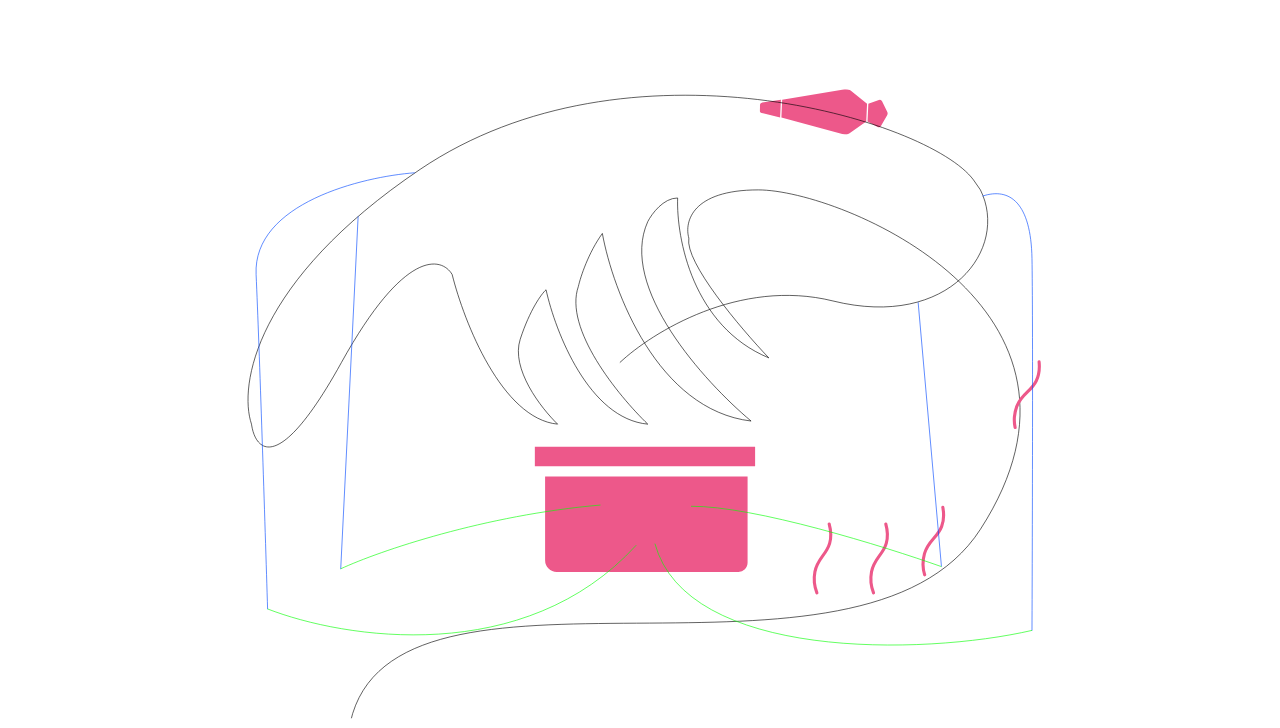
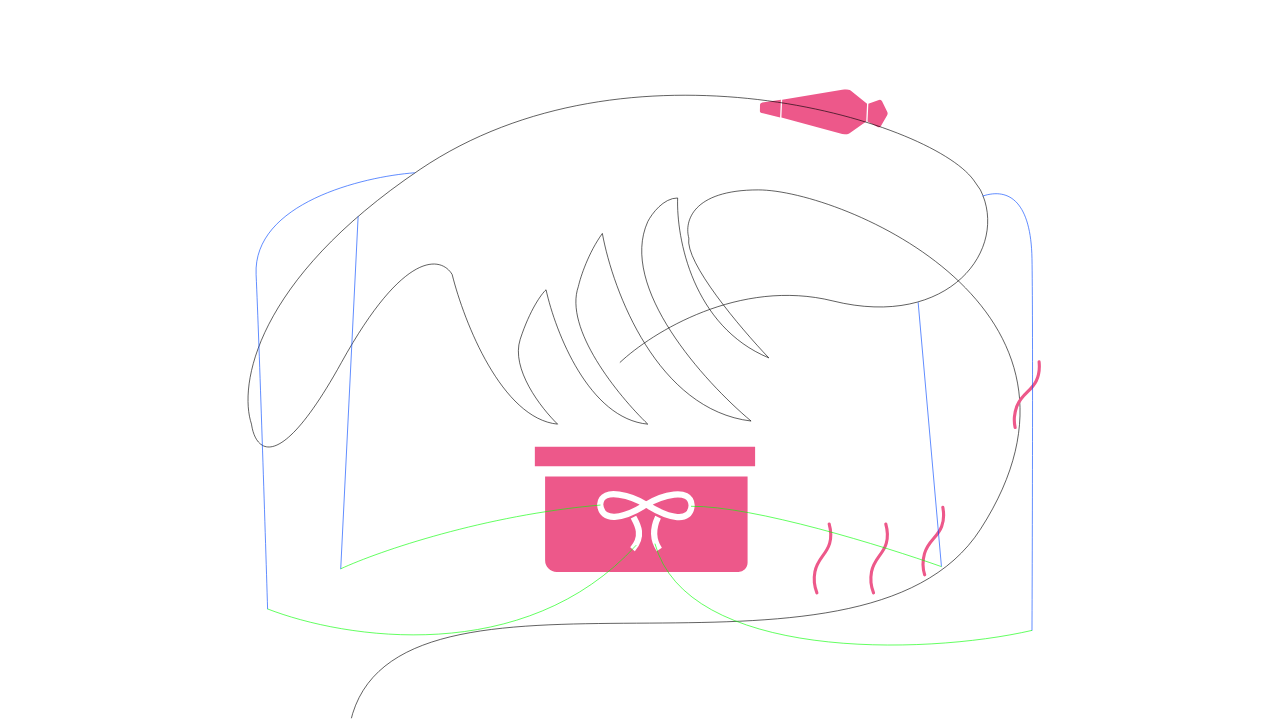
Before and after one commit to yukiiimak/SweetBox, a website: page deploy/index.html in a window 1280 px wide. Shown: the top 728 px of the page. Drawn offline with Linux system fonts and the light colour scheme.

Commit message:
separated ribbon elements into different assets

```diff
--- a/deploy/index.html
+++ b/deploy/index.html
@@ -33,8 +33,10 @@
                 <path id="box-bottom" d="M567.48 635.574h325.427v138.757c0 3.88-1.544 7.601-4.292 10.344a14.664 14.664 0 0 1-10.362 4.285H586.145a18.686 18.686 0 0 1-13.184-5.443 18.62 18.62 0 0 1-5.481-13.15V635.574Z"/>
                 <path id="cover" d="M905 588H551v31.32h354V588Z"/>
               </g>
-              <path id="bottom-ribbon" d="M709.621 701c2.716 5.745 19.456 29.327-1.621 51.166m43 .834c-9.437-14.182-11.927-30.519-1.815-52" stroke="#fff" stroke-width="10"/>
-              <path id="top-ribbon" d="M730.098 680.559c22.472-12.3 68.024-29.522 72.883 0 .607 15.425-13.119 37.02-72.883 0Zm0 0c-23.687-12.496-71.669-29.99-74.098 0 .405 15.23 15.791 36.552 74.098 0Z" stroke="#fff" stroke-width="10"/>
+              <path id="bottom-ribbon-right" d="M749 701c-4 8.5-13 29.5 2.001 52" stroke="#fff" stroke-width="10"/>
+              <path id="bottom-riibon-left" d="M709.501 701C714 709.5 728 730 708 752.5" stroke="#fff" stroke-width="10"/>
+              <path id="top-ribbon-right" d="M730.5 681c23-14.5 70.5-29 72.5 1-2 29-36 21.5-72.5-1Z" stroke="#fff" stroke-width="10"/>
+              <path id="top-ribbon-left" d="M729.5 681c-19.5-12.5-71.5-30.5-73.5-.5 2 29 36 23.946 73.5.5Z" stroke="#fff" stroke-width="10"/>
               <g id="frosting-1" clip-path="url(#clip3_16_2)">
                 <path id="frosting 1" d="M528.67 414s-9.815 75.764 90.37 120.552c0 0-24.547 27.078-62.638 4.341-51.917-30.915-59.858-71.483-60.382-90.565a35.482 35.482 0 0 1 5.684-20.96C506.238 420.744 514.34 414 528.67 414Z" fill="#ED588A"/>
               </g>
--- a/dev/scss/sections/_logoani.scss
+++ b/dev/scss/sections/_logoani.scss
@@ -24,14 +24,6 @@
         // }
 
         #squeezed-piping-bag {
-            display: none;
-        }
-
-        #bottom-ribbon {
-            display: none;
-        }
-
-        #top-ribbon {
             display: none;
         }
 
```
Also changed, not shown: deploy/css/styles.css, 1 other file.
